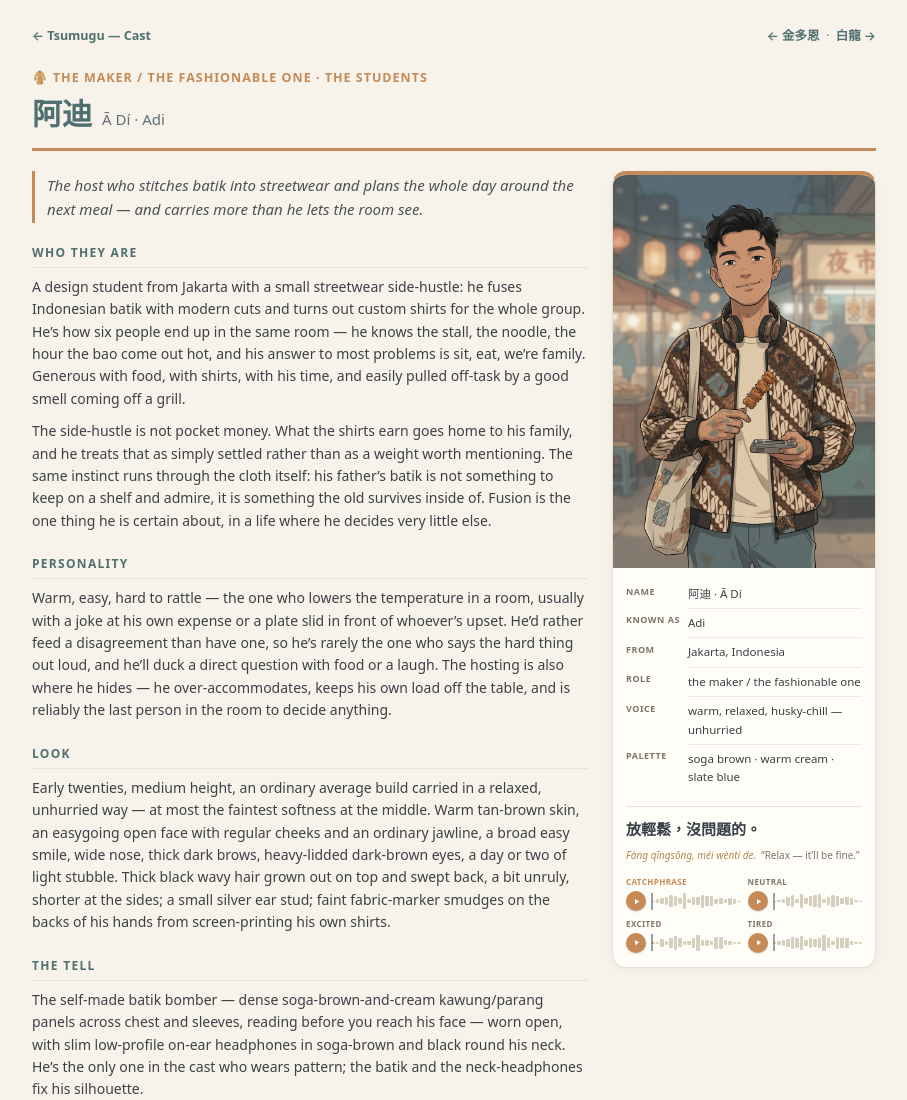
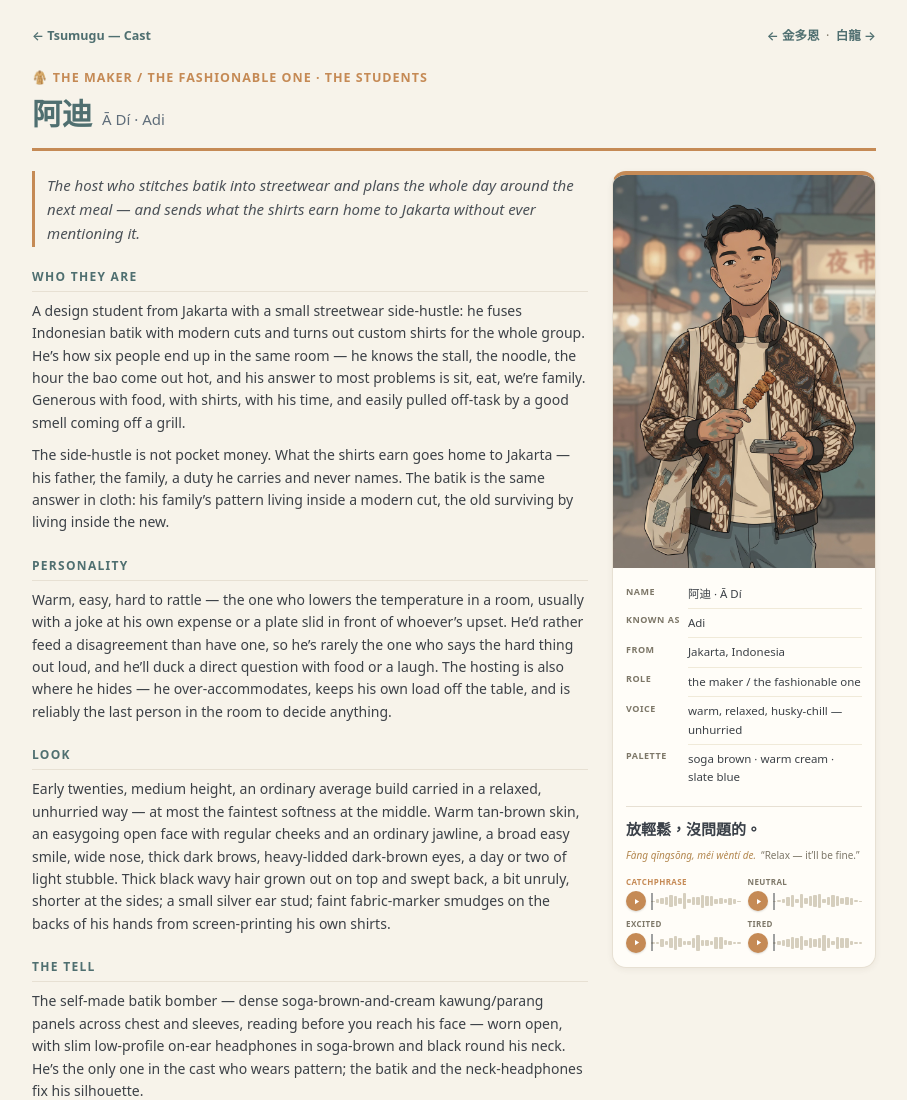
Before and after one commit to Logos52/tsumugu, a website: page site-static/cast/adi.html in a window 1280 px wide. Shown: the top 1100 px of the page, without its empty margins (186-1093 px from the left). Drawn offline with Linux system fonts and the light colour scheme.

Commit message:
cast/adi.html: final 阿迪 copy from the total odds-man scrub
Lede and Who-they-are re-grounded on ADI.md §1b: the remittance duty stated
plainly (what the shirts earn goes home to Jakarta, carried and never named)
and the batik read as the same answer in cloth — the family's pattern living
inside a modern cut.

Co-Authored-By: Claude Opus 5 (1M context) <noreply@anthropic.com>

```diff
--- a/site-static/cast/adi.html
+++ b/site-static/cast/adi.html
@@ -48,9 +48,9 @@
   </header>
   <div class="cols">
     <main>
-      <p class="lede">The host who stitches batik into streetwear and plans the whole day around the next meal — and carries more than he lets the room see.</p>
+      <p class="lede">The host who stitches batik into streetwear and plans the whole day around the next meal — and sends what the shirts earn home to Jakarta without ever mentioning it.</p>
       <section><h2>Who they are</h2><p>A design student from Jakarta with a small streetwear side-hustle: he fuses Indonesian batik with modern cuts and turns out custom shirts for the whole group. He’s how six people end up in the same room — he knows the stall, the noodle, the hour the bao come out hot, and his answer to most problems is sit, eat, we’re family. Generous with food, with shirts, with his time, and easily pulled off-task by a good smell coming off a grill.</p>
-<p>The side-hustle is not pocket money. What the shirts earn goes home to his family, and he treats that as simply settled rather than as a weight worth mentioning. The same instinct runs through the cloth itself: his father’s batik is not something to keep on a shelf and admire, it is something the old survives inside of. Fusion is the one thing he is certain about, in a life where he decides very little else.</p></section>
+<p>The side-hustle is not pocket money. What the shirts earn goes home to Jakarta — his father, the family, a duty he carries and never names. The batik is the same answer in cloth: his family’s pattern living inside a modern cut, the old surviving by living inside the new.</p></section>
       <section><h2>Personality</h2><p>Warm, easy, hard to rattle — the one who lowers the temperature in a room, usually with a joke at his own expense or a plate slid in front of whoever’s upset. He’d rather feed a disagreement than have one, so he’s rarely the one who says the hard thing out loud, and he’ll duck a direct question with food or a laugh. The hosting is also where he hides — he over-accommodates, keeps his own load off the table, and is reliably the last person in the room to decide anything.</p></section>
       <section><h2>Look</h2><p>Early twenties, medium height, an ordinary average build carried in a relaxed, unhurried way — at most the faintest softness at the middle. Warm tan-brown skin, an easygoing open face with regular cheeks and an ordinary jawline, a broad easy smile, wide nose, thick dark brows, heavy-lidded dark-brown eyes, a day or two of light stubble. Thick black wavy hair grown out on top and swept back, a bit unruly, shorter at the sides; a small silver ear stud; faint fabric-marker smudges on the backs of his hands from screen-printing his own shirts.</p></section>
       <section><h2>The tell</h2><p>The self-made batik bomber — dense soga-brown-and-cream kawung/parang panels across chest and sleeves, reading before you reach his face — worn open, with slim low-profile on-ear headphones in soga-brown and black round his neck. He’s the only one in the cast who wears pattern; the batik and the neck-headphones fix his silhouette.</p></section>
```
